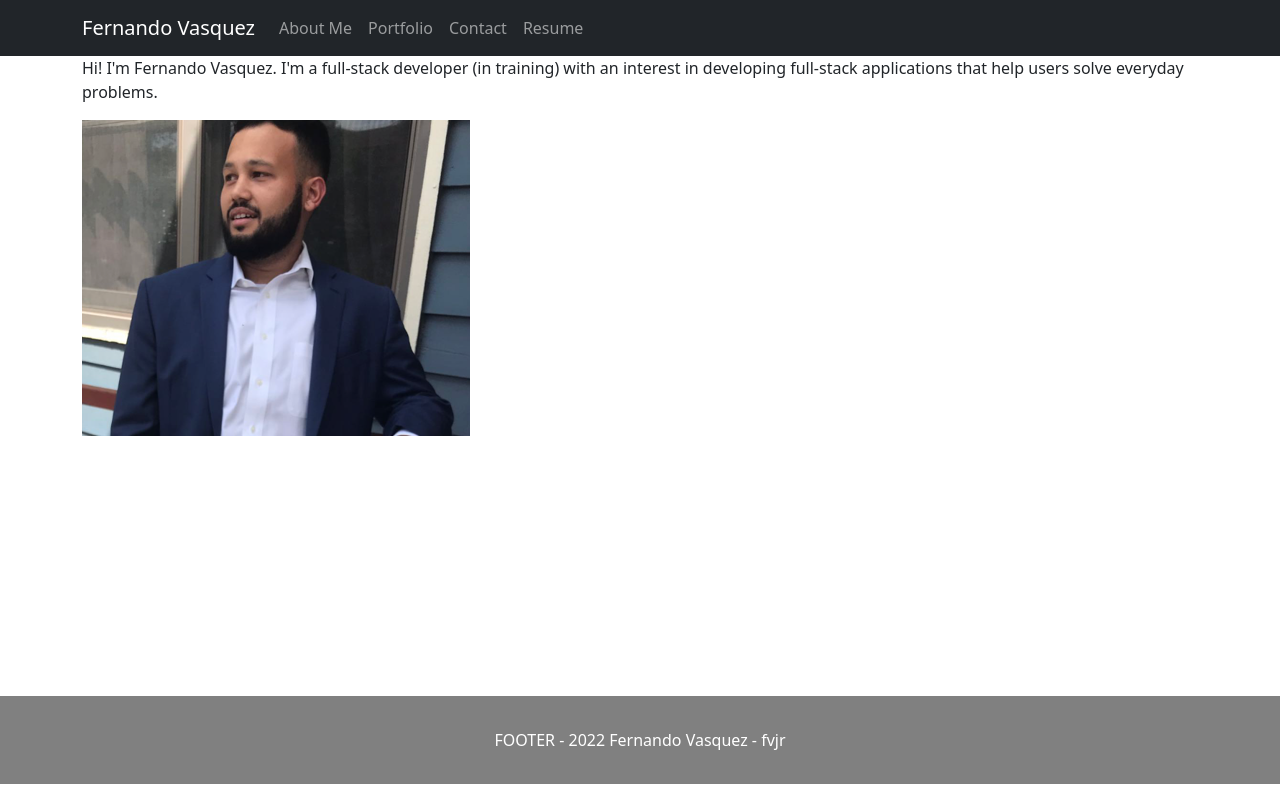
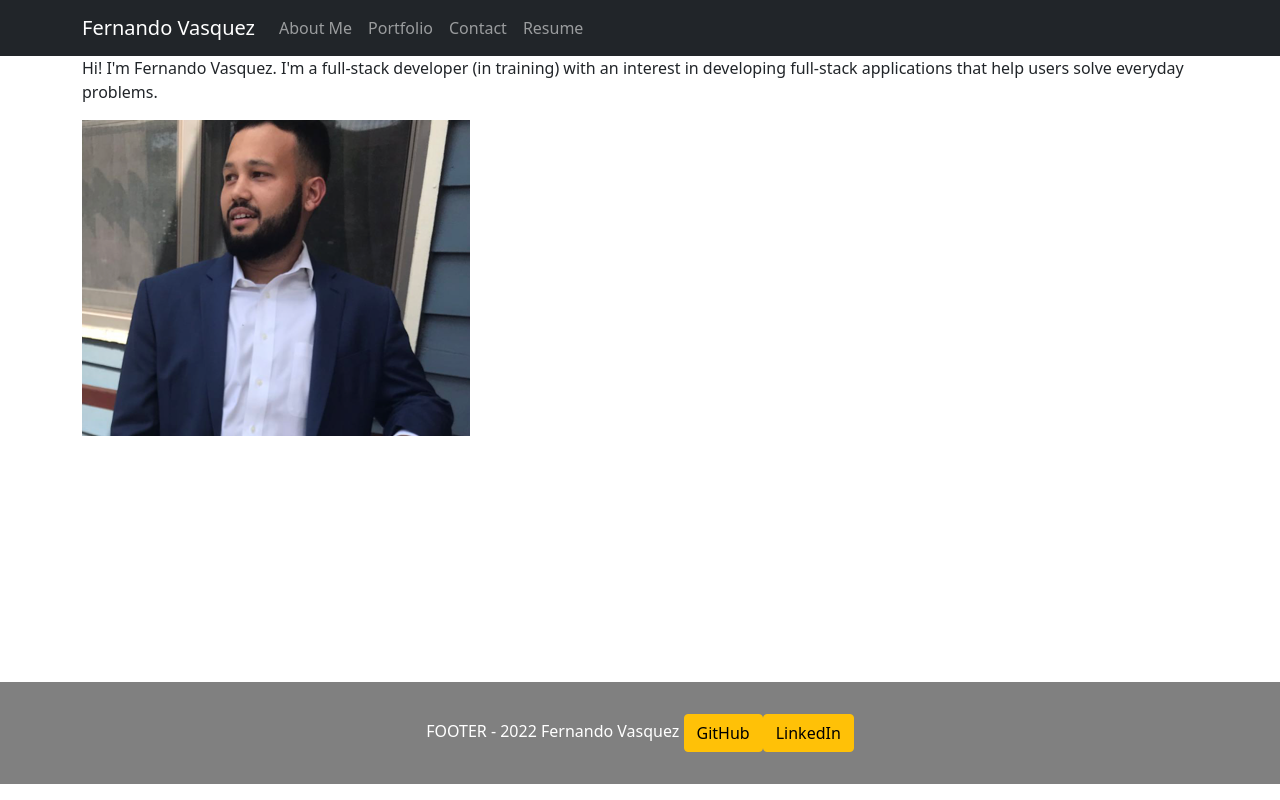
Before and after one commit to fvjr/React-Portfolio, a React (Create React App) app: page / in a window 1280 px wide. Built offline with nearby package versions, Linux system fonts and the light colour scheme.

Commit message:
updated footer

```diff
--- a/src/components/Footer.js
+++ b/src/components/Footer.js
@@ -1,5 +1,6 @@
 import React from "react";
 import Navbar from "react-bootstrap/Navbar";
+import Button from "react-bootstrap/Button";
 
 const styles = {
   textAlign: "center",
@@ -16,7 +17,18 @@
 export default function Footer() {
   return (
     <div>
-      <p style={styles}>FOOTER - 2022 Fernando Vasquez - fvjr</p>
+      <p style={styles}>
+        FOOTER - 2022 Fernando Vasquez{" "}
+        <Button variant="warning" href="https://github.com/fvjr">
+          GitHub
+        </Button>
+        <Button
+          variant="warning"
+          href="https://www.linkedin.com/in/fernando-vasquez-977ba2223/"
+        >
+          LinkedIn
+        </Button>
+      </p>
     </div>
   );
 }
```
